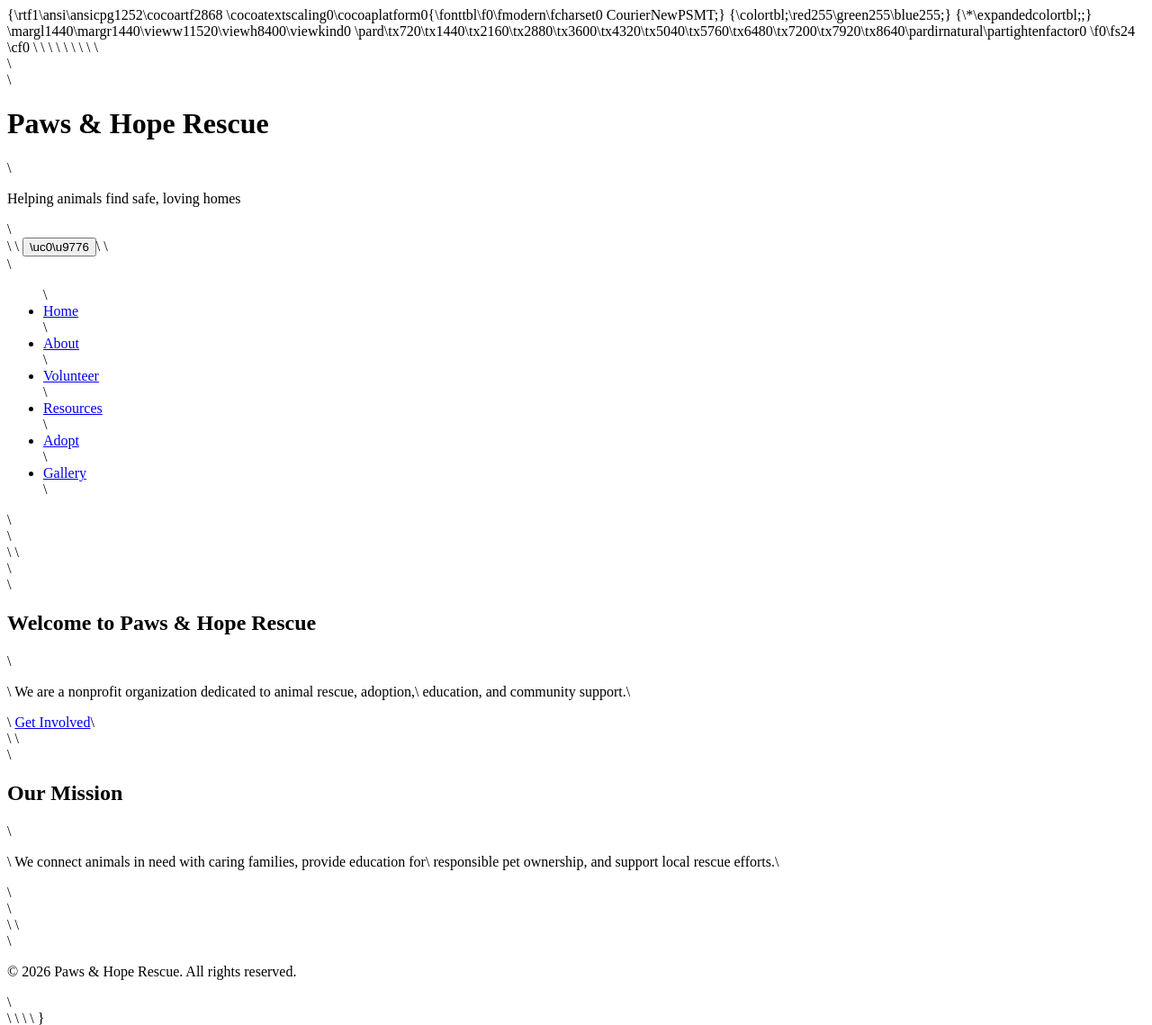
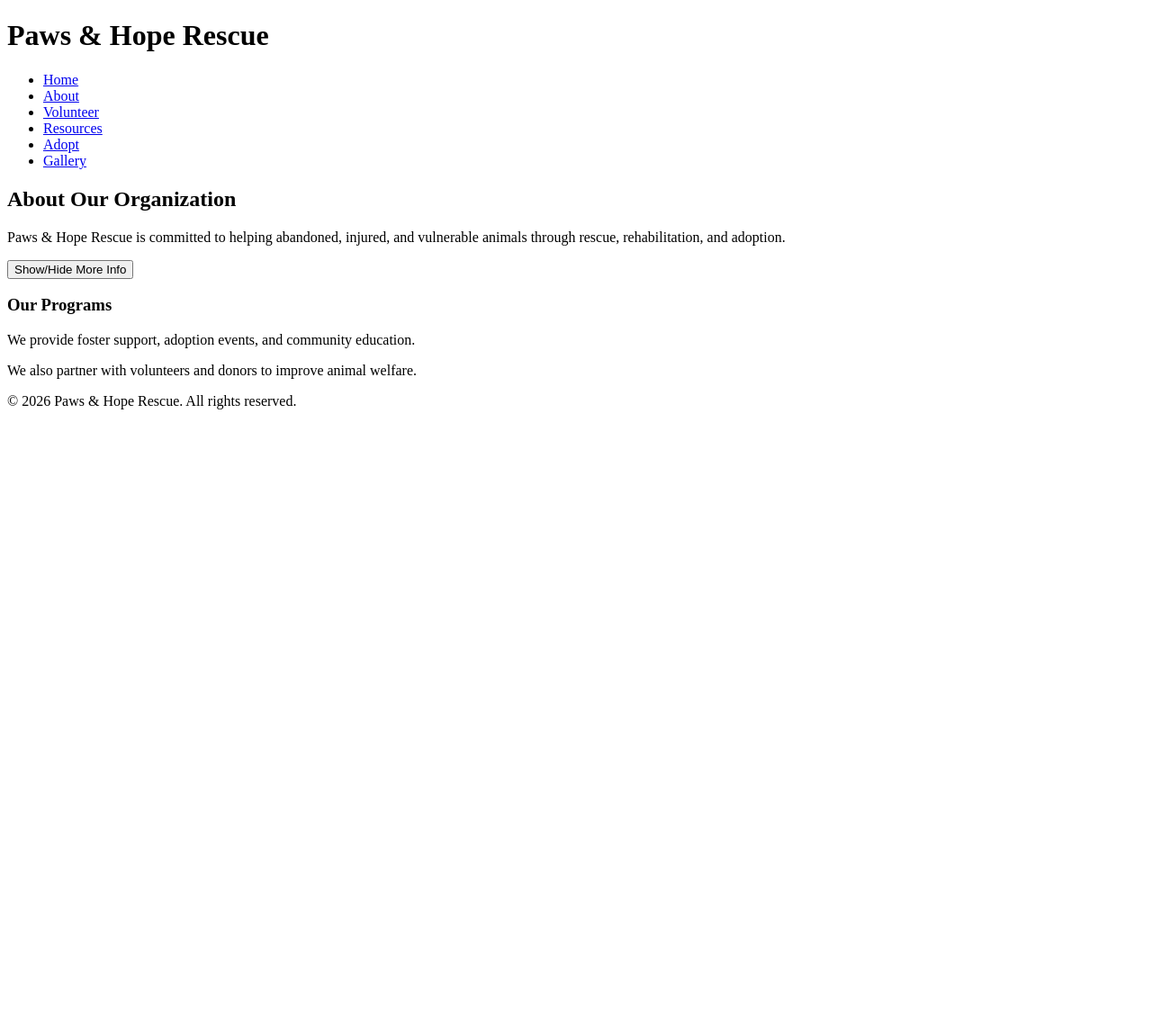
Before and after one commit to dreavilla13/paws-hope-rescue, a plain HTML site: page about.html in a window 1280 px wide. Shown: the whole page at 90% size. After the commit the page ends 800 px from the top, so only its background shows below. Drawn offline with Linux system fonts and the light colour scheme.

Commit message:
Revise about.html with organization details
Updated the about page to include information about the organization's mission and programs.

```diff
--- a/about.html
+++ b/about.html
@@ -1,62 +1,46 @@
-{\rtf1\ansi\ansicpg1252\cocoartf2868
-\cocoatextscaling0\cocoaplatform0{\fonttbl\f0\fmodern\fcharset0 CourierNewPSMT;}
-{\colortbl;\red255\green255\blue255;}
-{\*\expandedcolortbl;;}
-\margl1440\margr1440\vieww11520\viewh8400\viewkind0
-\pard\tx720\tx1440\tx2160\tx2880\tx3600\tx4320\tx5040\tx5760\tx6480\tx7200\tx7920\tx8640\pardirnatural\partightenfactor0
+<!DOCTYPE html>
+<html lang="en">
+<head>
+  <meta charset="UTF-8" />
+  <meta name="viewport" content="width=device-width, initial-scale=1.0" />
+  <title>Paws & Hope Rescue | About</title>
+  <link rel="stylesheet" href="css/styles.css" />
+</head>
+<body>
+  <header>
+    <h1>Paws & Hope Rescue</h1>
+    <nav>
+      <ul class="desktop-nav">
+        <li><a href="index.html">Home</a></li>
+        <li><a href="about.html">About</a></li>
+        <li><a href="volunteer.html">Volunteer</a></li>
+        <li><a href="resources.html">Resources</a></li>
+        <li><a href="adopt.html">Adopt</a></li>
+        <li><a href="gallery.html">Gallery</a></li>
+      </ul>
+    </nav>
+  </header>
 
-\f0\fs24 \cf0 <!DOCTYPE html>\
-<html lang="en">\
-<head>\
-  <meta charset="UTF-8" />\
-  <meta name="viewport" content="width=device-width, initial-scale=1.0" />\
-  <title>Paws & Hope Rescue | Home</title>\
-  <link rel="stylesheet" href="css/styles.css" />\
-</head>\
-<body>\
-  <header>\
-    <div class="logo-area">\
-      <h1>Paws & Hope Rescue</h1>\
-      <p>Helping animals find safe, loving homes</p>\
-    </div>\
-\
-    <button class="hamburger" onclick="toggleMenu()">\uc0\u9776 </button>\
-\
-    <nav id="main-nav">\
-      <ul>\
-        <li><a href="index.html">Home</a></li>\
-        <li><a href="about.html">About</a></li>\
-        <li><a href="volunteer.html">Volunteer</a></li>\
-        <li><a href="resources.html">Resources</a></li>\
-        <li><a href="adopt.html">Adopt</a></li>\
-        <li><a href="gallery.html">Gallery</a></li>\
-      </ul>\
-    </nav>\
-  </header>\
-\
-  <main>\
-    <section class="hero">\
-      <h2>Welcome to Paws & Hope Rescue</h2>\
-      <p>\
-        We are a nonprofit organization dedicated to animal rescue, adoption,\
-        education, and community support.\
-      </p>\
-      <a class="button" href="volunteer.html">Get Involved</a>\
-    </section>\
-\
-    <section>\
-      <h2>Our Mission</h2>\
-      <p>\
-        We connect animals in need with caring families, provide education for\
-        responsible pet ownership, and support local rescue efforts.\
-      </p>\
-    </section>\
-  </main>\
-\
-  <footer>\
-    <p>&copy; 2026 Paws & Hope Rescue. All rights reserved.</p>\
-  </footer>\
-\
-  <script src="js/script.js"></script>\
-</body>\
-</html>}
+  <main>
+    <h2>About Our Organization</h2>
+    <p>
+      Paws & Hope Rescue is committed to helping abandoned, injured, and
+      vulnerable animals through rescue, rehabilitation, and adoption.
+    </p>
+
+    <button onclick="toggleContent()">Show/Hide More Info</button>
+
+    <div id="extra-content">
+      <h3>Our Programs</h3>
+      <p>We provide foster support, adoption events, and community education.</p>
+      <p>We also partner with volunteers and donors to improve animal welfare.</p>
+    </div>
+  </main>
+
+  <footer>
+    <p>&copy; 2026 Paws & Hope Rescue. All rights reserved.</p>
+  </footer>
+
+  <script src="js/script.js"></script>
+</body>
+</html>
```
